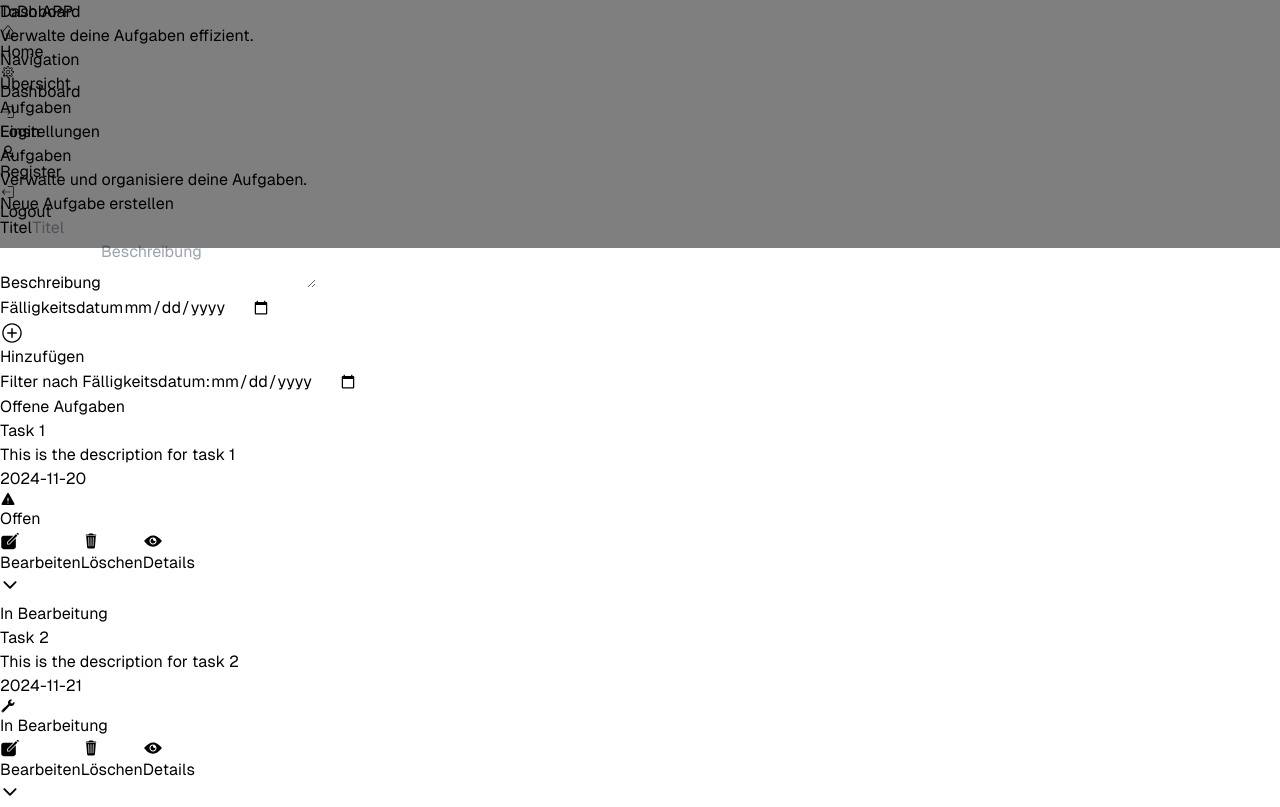
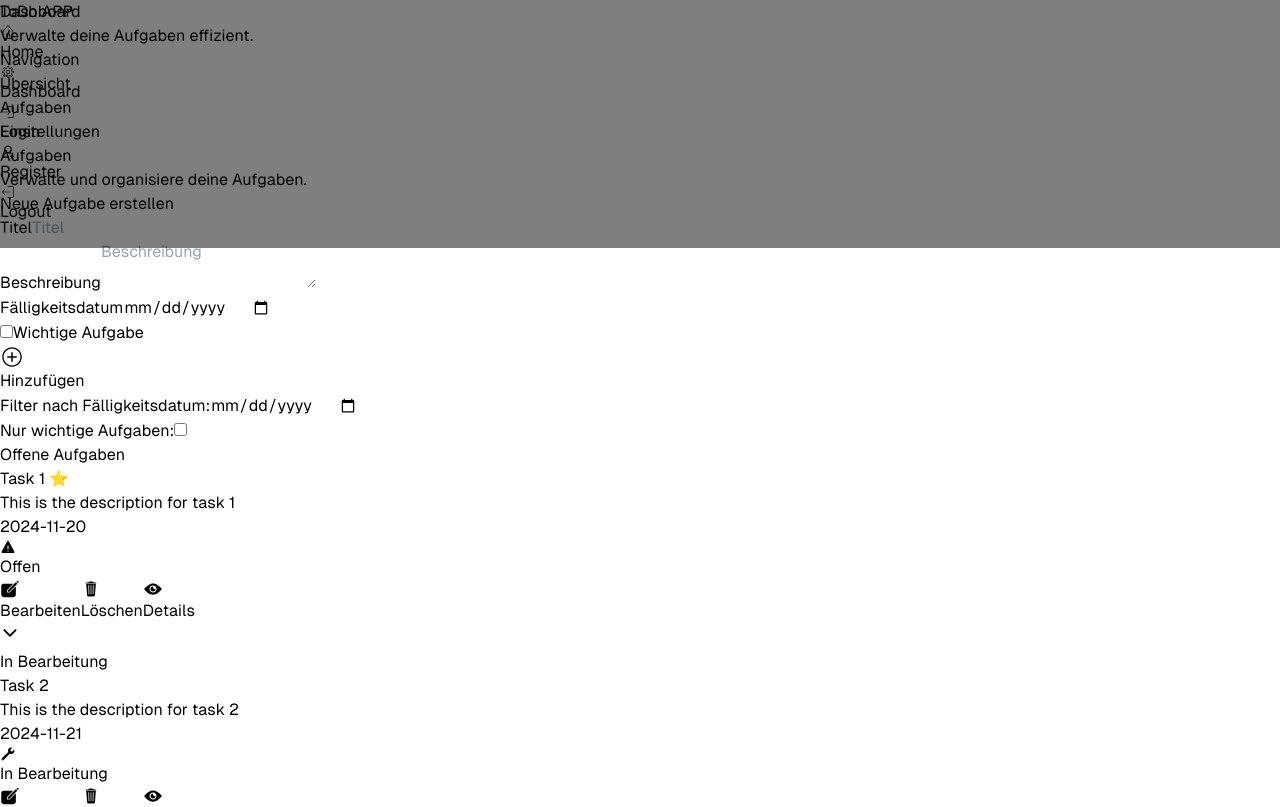
Before and after one commit to akocerke/Todo-App, a Next.js app: page /dashboard/tasks in a window 1280 px wide. Shown: the top 807 px of the page. Built offline with nearby package versions, Linux system fonts and the light colour scheme.

Commit message:
update feature anzeige wichtige Aufgaben

```diff
--- a/src/app/dashboard/tasks/page.js
+++ b/src/app/dashboard/tasks/page.js
@@ -2,7 +2,18 @@
 import { useState, useEffect } from "react";
 import AOS from "aos";
 import "aos/dist/aos.css";
-import { IoIosAddCircleOutline, IoIosWarning, IoIosBuild, IoIosCheckmarkCircle, IoIosCreate, IoIosTrash, IoIosEye, IoIosArrowDown, IoIosClose } from "react-icons/io";
+import {
+  IoIosAddCircleOutline,
+  IoIosWarning,
+  IoIosBuild,
+  IoIosCheckmarkCircle,
+  IoIosCreate,
+  IoIosTrash,
+  IoIosEye,
+  IoIosArrowDown,
+  IoIosClose,
+} from "react-icons/io";
+import { TfiReload } from "react-icons/tfi";
 
 export default function TasksPage() {
   const [tasks, setTasks] = useState([
@@ -12,6 +23,7 @@ export default function TasksPage() {
       description: "This is the description for task 1",
       dueDate: "2024-11-20",
       status: "offen",
+      isImportant: true, // Neue Eigenschaft für wichtige Aufgaben
     },
     {
       id: 2,
@@ -19,6 +31,7 @@ export default function TasksPage() {
       description: "This is the description for task 2",
       dueDate: "2024-11-21",
       status: "in Bearbeitung",
+      isImportant: false,
     },
     {
       id: 3,
@@ -26,10 +39,17 @@ export default function TasksPage() {
       description: "This is the description for task 3",
       dueDate: "2024-11-22",
       status: "abgeschlossen",
+      isImportant: true,
     },
   ]);
   const [filterDate, setFilterDate] = useState("");
-  const [newTask, setNewTask] = useState({ title: "", description: "", dueDate: "" });
+  const [filterImportant, setFilterImportant] = useState(false); // Zustand für den wichtigen Aufgabenfilter
+  const [newTask, setNewTask] = useState({
+    title: "",
+    description: "",
+    dueDate: "",
+    isImportant: false,
+  });
   const [editingTask, setEditingTask] = useState(null);
   const [dropdownOpen, setDropdownOpen] = useState(null);
 
@@ -40,16 +60,28 @@ export default function TasksPage() {
   const handleTaskSubmit = (e) => {
     e.preventDefault();
     if (editingTask) {
-      setTasks(tasks.map(task => task.id === editingTask.id ? { ...task, ...newTask } : task));
+      setTasks(
+        tasks.map((task) =>
+          task.id === editingTask.id ? { ...task, ...newTask } : task
+        )
+      );
       setEditingTask(null);
     } else {
-      setTasks([...tasks, { ...newTask, id: tasks.length + 1, status: "offen" }]);
+      setTasks([
+        ...tasks,
+        { ...newTask, id: tasks.length + 1, status: "offen" },
+      ]);
     }
-    setNewTask({ title: "", description: "", dueDate: "" });
+    setNewTask({ title: "", description: "", dueDate: "", isImportant: false });
   };
 
   const handleEditTask = (task) => {
-    setNewTask({ title: task.title, description: task.description, dueDate: task.dueDate });
+    setNewTask({
+      title: task.title,
+      description: task.description,
+      dueDate: task.dueDate,
+      isImportant: task.isImportant,
+    });
     setEditingTask(task);
 
     // Scrollen zum Formular
@@ -63,17 +95,22 @@ export default function TasksPage() {
     setTasks(tasks.filter((task) => task.id !== id));
   };
 
-  // Filter tasks by due date
+  // Filter tasks by due date and importance
   const filteredTasks = tasks.filter((task) => {
-    if (!filterDate) return true;
-    return task.dueDate === filterDate;
+    if (filterDate && task.dueDate !== filterDate) return false;
+    if (filterImportant && !task.isImportant) return false;
+    return true;
   });
 
   // Group filtered tasks by status
   const tasksByStatus = {
     offen: filteredTasks.filter((task) => task.status === "offen"),
-    inBearbeitung: filteredTasks.filter((task) => task.status === "in Bearbeitung"),
-    abgeschlossen: filteredTasks.filter((task) => task.status === "abgeschlossen"),
+    inBearbeitung: filteredTasks.filter(
+      (task) => task.status === "in Bearbeitung"
+    ),
+    abgeschlossen: filteredTasks.filter(
+      (task) => task.status === "abgeschlossen"
+    ),
   };
 
   const today = new Date().toISOString().split("T")[0];
@@ -83,49 +120,86 @@ export default function TasksPage() {
   return (
     <div className="min-h-screen bg-gray-100 p-6">
       <div className="text-center mb-6" data-aos="fade-up">
-        <h2 className="text-3xl font-semibold text-slate-500 mb-4 uppercase">Aufgaben</h2>
-        <p className="text-gray-600">Verwalte und organisiere deine Aufgaben.</p>
+        <h2 className="text-3xl font-semibold text-slate-500 mb-4 uppercase">
+          Aufgaben
+        </h2>
+        <p className="text-gray-600">
+          Verwalte und organisiere deine Aufgaben.
+        </p>
       </div>
 
-      <div className="bg-white rounded-lg shadow p-6" data-aos="fade-up" id="newtask">
+      <div
+        className="bg-white rounded-lg shadow p-6"
+        data-aos="fade-up"
+        id="newtask"
+      >
         <h3 className="text-xl font-semibold text-slate-500 mb-4">
           {editingTask ? "Aufgabe bearbeiten" : "Neue Aufgabe erstellen"}
         </h3>
         <form onSubmit={handleTaskSubmit}>
           <div className="mb-4">
-            <label htmlFor="title" className="block text-gray-500 mb-2">Titel</label>
+            <label htmlFor="title" className="block text-gray-500 mb-2">
+              Titel
+            </label>
             <input
               id="title"
               type="text"
               className="w-full px-4 py-2 border rounded-md text-gray-500"
               value={newTask.title}
-              onChange={(e) => setNewTask({ ...newTask, title: e.target.value })}
+              onChange={(e) =>
+                setNewTask({ ...newTask, title: e.target.value })
+              }
               required
               placeholder="Titel"
             />
           </div>
           <div className="mb-4">
-            <label htmlFor="description" className="block text-gray-500 mb-2">Beschreibung</label>
+            <label htmlFor="description" className="block text-gray-500 mb-2">
+              Beschreibung
+            </label>
             <textarea
               id="description"
               className="w-full px-4 py-2 border rounded-md text-gray-500"
               value={newTask.description}
-              onChange={(e) => setNewTask({ ...newTask, description: e.target.value })}
+              onChange={(e) =>
+                setNewTask({ ...newTask, description: e.target.value })
+              }
               required
               placeholder="Beschreibung"
             />
           </div>
           <div className="mb-4">
-            <label htmlFor="dueDate" className="block text-gray-500 mb-2">Fälligkeitsdatum</label>
+            <label htmlFor="dueDate" className="block text-gray-500 mb-2">
+              Fälligkeitsdatum
+            </label>
             <input
               id="dueDate"
               type="date"
               className="w-full px-4 py-2 border rounded-md text-gray-400"
               value={newTask.dueDate}
-              onChange={(e) => setNewTask({ ...newTask, dueDate: e.target.value })}
+              onChange={(e) =>
+                setNewTask({ ...newTask, dueDate: e.target.value })
+              }
               min={today}
               required
             />
+          </div>
+          <div className="mb-4">
+            <label
+              htmlFor="important"
+              className="flex items-center text-gray-500"
+            >
+              <input
+                type="checkbox"
+                id="important"
+                checked={newTask.isImportant}
+                onChange={(e) =>
+                  setNewTask({ ...newTask, isImportant: e.target.checked })
+                }
+                className="mr-2"
+              />
+              Wichtige Aufgabe
+            </label>
           </div>
           <button
             type="submit"
@@ -137,8 +211,13 @@ export default function TasksPage() {
         </form>
       </div>
 
-      <div className="mb-6 mt-6 bg-white rounded-lg shadow p-6" data-aos="fade-up">
-  <label htmlFor="filterDate" className="mr-2 text-gray-700">Filter nach Fälligkeitsdatum:</label>
+      <div
+        className="mb-6 mt-6 bg-white rounded-lg shadow p-6"
+        data-aos="fade-up"
+      >
+        <label htmlFor="filterDate" className="mr-2 text-gray-700">
+          Filter nach Fälligkeitsdatum:
+        </label>
         <input
           id="filterDate"
           type="date"
@@ -147,28 +226,54 @@ export default function TasksPage() {
           onChange={(e) => setFilterDate(e.target.value)}
         />
 
-  {/* Filter zurücksetzen Button */}
-  {filterDate && (
-    <button
-      onClick={() => setFilterDate("")}
-      className="ml-4 bg-gray-300 hover:bg-gray-400 text-gray-700 px-4 py-2 rounded"
-    >
-      Filter zurücksetzen
-    </button>
-  )}
+        {/* Filter für wichtige Aufgaben */}
+        <div className="mt-4 flex items-center">
+          <label htmlFor="filterImportant" className="mr-2 text-gray-700">
+            Nur wichtige Aufgaben:
+          </label>
+          <input
+            type="checkbox"
+            id="filterImportant"
+            checked={filterImportant}
+            onChange={(e) => setFilterImportant(e.target.checked)}
+            className="ml-2"
+          />
         </div>
 
+        {/* Filter zurücksetzen Button */}
+        {filterDate || filterImportant ? (
+          <button
+            onClick={() => {
+              setFilterDate("");
+              setFilterImportant(false);
+            }}
+            className="ml-4 bg-gray-300 hover:bg-gray-400 text-gray-700 px-4 py-2 rounded mt-2 flex items-center gap-2"
+          >
+            <TfiReload />
+            <span>Filter zurücksetzen</span>
+          </button>
+        ) : null}
+      </div>
 
       <div data-aos="fade-up">
         {["offen", "inBearbeitung", "abgeschlossen"].map((status) => (
           <div key={status} className="mb-6">
             <h3 className="text-2xl font-semibold text-slate-500 capitalize mb-4">
-              {status === "offen" ? "Offene Aufgaben" : status === "inBearbeitung" ? "In Bearbeitung" : "Abgeschlossene Aufgaben"}
+              {status === "offen"
+                ? "Offene Aufgaben"
+                : status === "inBearbeitung"
+                ? "In Bearbeitung"
+                : "Abgeschlossene Aufgaben"}
             </h3>
             <div className="space-y-4">
               {tasksByStatus[status].map((task) => (
-                <div key={task.id} className="bg-white rounded-lg shadow p-6">
-                  <h3 className="text-xl font-semibold text-slate-500">{task.title}</h3>
+                <div key={task.id} className="bg-white p-4 rounded shadow-md">
+                  <h3 className="text-xl font-semibold text-slate-500">
+                    {task.title}{" "}
+                    {task.isImportant && (
+                      <span className="text-yellow-500">⭐</span>
+                    )}
+                  </h3>
                   <p className="text-gray-600 mt-2">{task.description}</p>
                   <p className="text-gray-500 mt-2">{task.dueDate}</p>
 
@@ -208,7 +313,9 @@ export default function TasksPage() {
                         <IoIosTrash size={20} /> Löschen
                       </button>
                       <button
-                        onClick={() => alert(`Details der Aufgabe: ${task.title}`)}
+                        onClick={() =>
+                          alert(`Details der Aufgabe: ${task.title}`)
+                        }
                         className="flex items-center gap-2 text-gray-500 hover:text-gray-700 w-full text-left py-2"
                       >
                         <IoIosEye size={20} /> Details
@@ -217,7 +324,11 @@ export default function TasksPage() {
 
                     <div className="sm:hidden w-full flex justify-between items-center">
                       <button
-                        onClick={() => setDropdownOpen(dropdownOpen === task.id ? null : task.id)}
+                        onClick={() =>
+                          setDropdownOpen(
+                            dropdownOpen === task.id ? null : task.id
+                          )
+                        }
                         className="text-gray-500 hover:text-gray-700 flex items-center gap-2"
                       >
                         <IoIosArrowDown size={20} />
@@ -244,7 +355,9 @@ export default function TasksPage() {
                             <IoIosTrash size={20} /> Löschen
                           </button>
                           <button
-                            onClick={() => alert(`Details der Aufgabe: ${task.title}`)}
+                            onClick={() =>
+                              alert(`Details der Aufgabe: ${task.title}`)
+                            }
                             className="flex items-center gap-2 text-gray-500 hover:text-gray-700 w-full text-left py-2"
                           >
                             <IoIosEye size={20} /> Details
```
Lines whose indentation alone changed are shown as unchanged.
